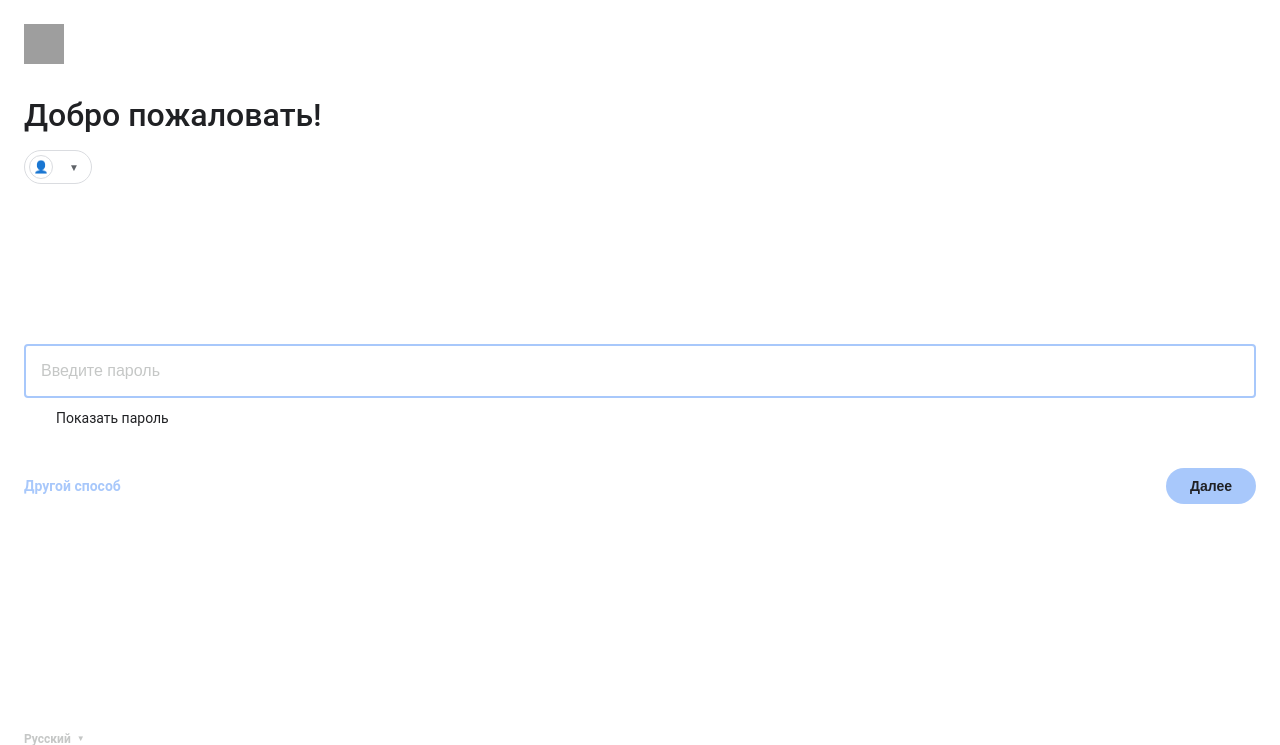
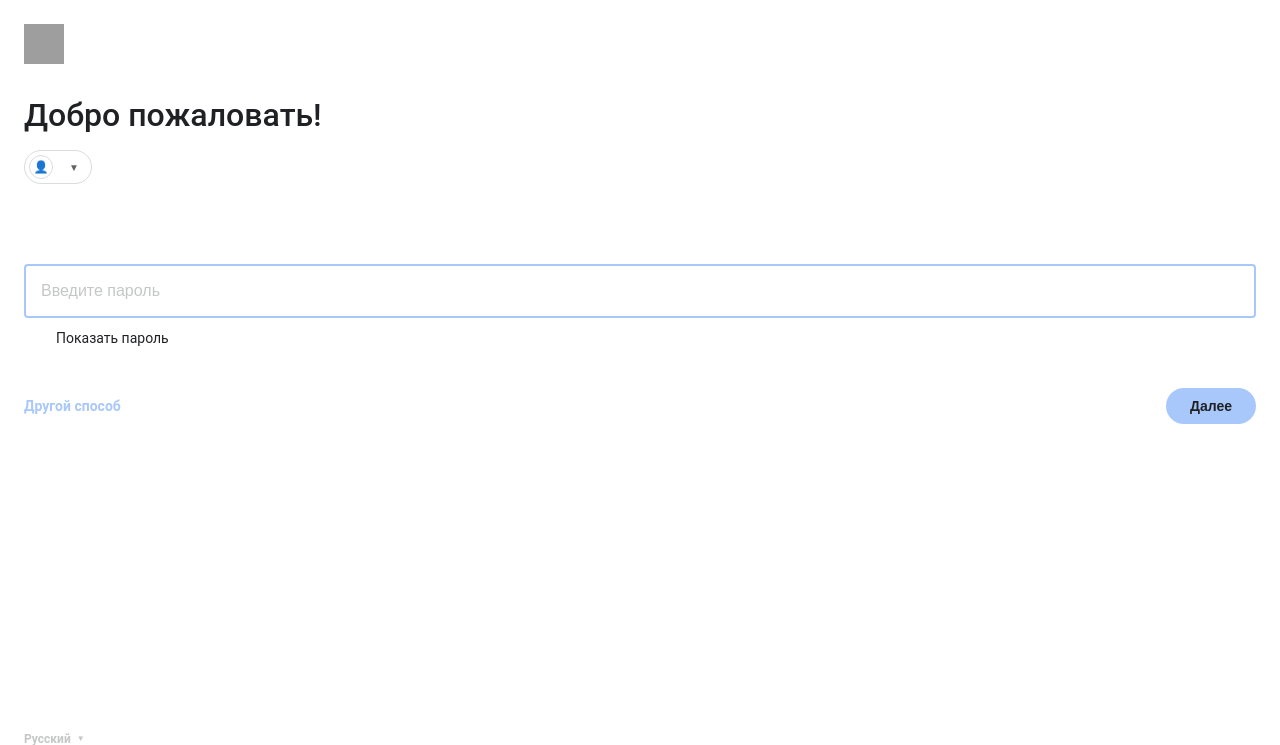
Before and after one commit to edsokerin-png/no-reply-verify, a Flask app: page /password in a window 1280 px wide. Shown: the top 745 px of the page. Run offline with Flask 3, Linux system fonts and the light colour scheme; grey boxes are pictures that could not be loaded.

Commit message:
Update style.css

```diff
--- a/static/style.css
+++ b/static/style.css
@@ -310,7 +310,7 @@ button:hover { background: var(--accent-hover); }
 
 /* --- Форма пароля: опущена вниз --- */
 .password-form {
-  margin-top: 120px;
+  margin-top: 40px;
 }
 
 /* --- Сообщение об ошибке --- */
```
